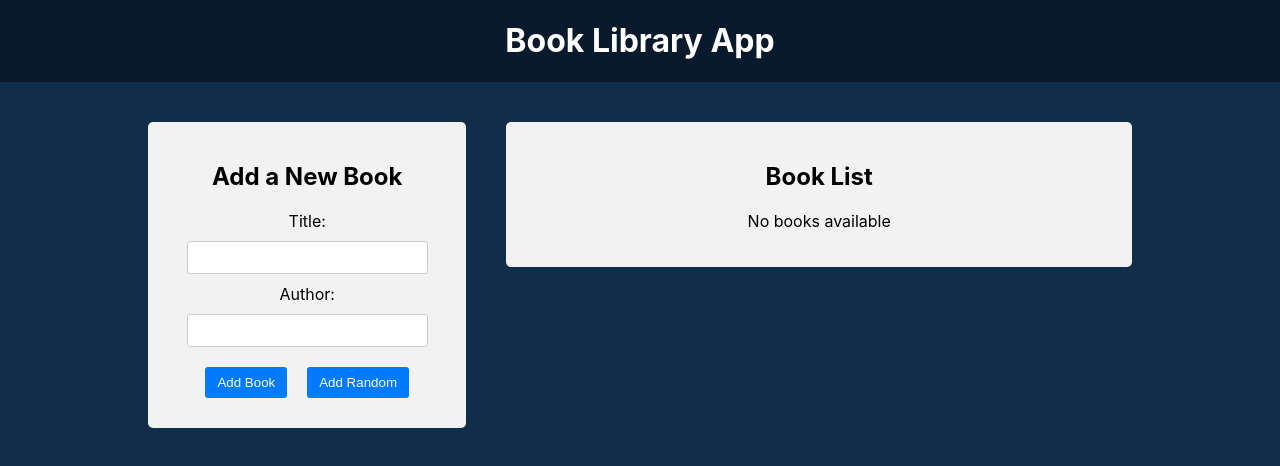
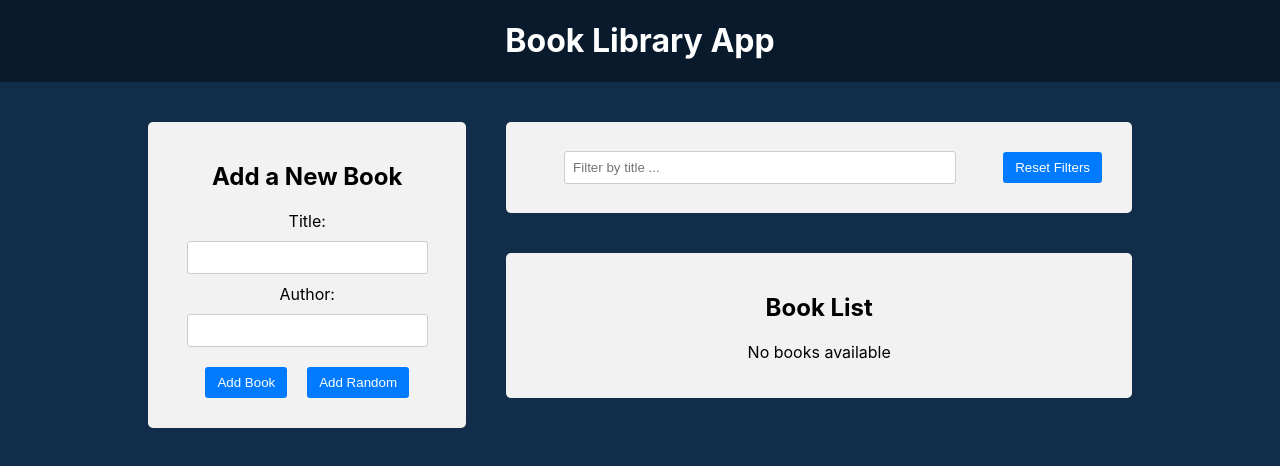
Before and after one commit to Irwin45/book-library, a React (Create React App) app in the folder frontend/: page / in a window 1280 px wide. Shown: the top 466 px of the page. Built offline with nearby package versions, Linux system fonts and the light colour scheme.

Commit message:
filter Redux slice and filter by title

```diff
--- a/frontend/src/App.js
+++ b/frontend/src/App.js
@@ -14,7 +14,7 @@
           <BookForm />
         </div>
         <div className="app-right-column">
-          {/* <Filter /> */}
+          <Filter />
           <BookList />
         </div>
       </main>
--- a/frontend/src/components/BookList/BookList.js
+++ b/frontend/src/components/BookList/BookList.js
@@ -1,12 +1,13 @@
 import { useSelector, useDispatch } from 'react-redux';
 import { BsBookmarkStar, BsBookmarkStarFill } from 'react-icons/bs';
 import { deleteBook, toggleFavorite } from '../../redux/books/actionCreaters';
-
+import { selectTitleFilter } from '../../redux/slices/filterSlice';
 import './BookList.css';
 
 const BookList = () => {
   //каждый раз когда меняется state - ререндерится этот компонент
   const books = useSelector((state) => state.books);
+  const titleFilter = useSelector(selectTitleFilter);
   const dispatch = useDispatch();
 
   //Удаление книги
@@ -19,6 +20,16 @@
     dispatch(toggleFavorite(id));
   };
 
+  const filteredBooks = books.filter((book) => {
+    const mathesTitle = book.title
+      .toLowerCase()
+      .includes(titleFilter.toLowerCase());
+    //прикол в том, что если в строке что-то есть и проверять "выафыва" - непустую строку на инклудс "" - пустой строки, то возвражается ТРУ! Не логично, но факт.
+    console.log({ Заголовок: book.title, Соответствие: mathesTitle });
+    //
+    return mathesTitle;
+  });
+
   return (
     <div className="app-block book-list">
       <h2>Book List</h2>
@@ -26,7 +37,7 @@
         <p>No books available</p>
       ) : (
         <ul>
-          {books.map((book, i) => (
+          {filteredBooks.map((book, i) => (
             <li key={book.id}>
               <div className="book-info">
                 {++i}. {book.title} by <strong>{book.author}</strong>
--- a/frontend/src/components/Filter/Filter.js
+++ b/frontend/src/components/Filter/Filter.js
@@ -1,9 +1,42 @@
+import { useDispatch, useSelector } from 'react-redux';
+import {
+  setTitleFilter,
+  resetFilters,
+  selectTitleFilter,
+} from '../../redux/slices/filterSlice';
 import './Filter.css';
 
 const Filter = () => {
+  const dispatch = useDispatch();
+
+  // const titleFilter = useSelector((state) => state.filter.title);
+  const titleFilter = useSelector(selectTitleFilter);
+
+  const handleTitleFilterChange = (e) => {
+    // const event = e.target.value;
+    // console.log(event);
+    dispatch(setTitleFilter(e.target.value));
+  };
+
+  const handleResetFilters = () => {
+    dispatch(resetFilters());
+  };
+
   return (
     <div className="app-block filter">
-      <h2>Filters</h2>
+      <div className="filter-row">
+        <div className="filter-group">
+          <input
+            type="text"
+            placeholder="Filter by title ..."
+            onChange={handleTitleFilterChange}
+            value={titleFilter}
+          />
+        </div>
+        <button type="button" onClick={handleResetFilters}>
+          Reset Filters
+        </button>
+      </div>
     </div>
   );
 };
--- /dev/null
+++ b/frontend/src/redux/slices/filterSlice.js
@@ -0,0 +1,34 @@
+import { createSlice } from '@reduxjs/toolkit';
+
+const intialState = {
+  title: '',
+};
+
+const filterSlice = createSlice({
+  name: 'filter',
+  initialState: intialState,
+  reducers: {
+    setTitleFilter: (state, action) => {
+      // вариант1 традиционный, формируем и возвращаем новый объект
+      // return { ...state, title: action.payload };
+      // вариант2 библиотека immer (встроена в createSlice) - мутрируем текущий объект. Под капотом все-таки возвращает новый объект как в варианте1
+      state.title = action.payload;
+    },
+
+    resetFilters: (state) => {
+      // return { ...intialState };
+      return intialState;
+    },
+  },
+});
+
+// const setTitleFilter = filterSlice.actions.setTitleFilter;
+// создаем объект действия для диспатча
+export const { setTitleFilter, resetFilters } = filterSlice.actions;
+
+// экспорт функции для слектора, выбираем состояние на которое подписываемся
+export const selectTitleFilter = (state) => state.filter.title;
+// console.log(filterSlice.actions.setTitleFilter('test'));
+// console.log(filterSlice.reducer);
+
+export default filterSlice.reducer;
--- a/frontend/src/redux/store.js
+++ b/frontend/src/redux/store.js
@@ -1,9 +1,11 @@
 import { configureStore } from '@reduxjs/toolkit';
 import booksReducer from './books/reducer';
+import filterReducer from './slices/filterSlice';
 
 const store = configureStore({
   reducer: {
     books: booksReducer,
+    filter: filterReducer,
   },
 });
 
```
